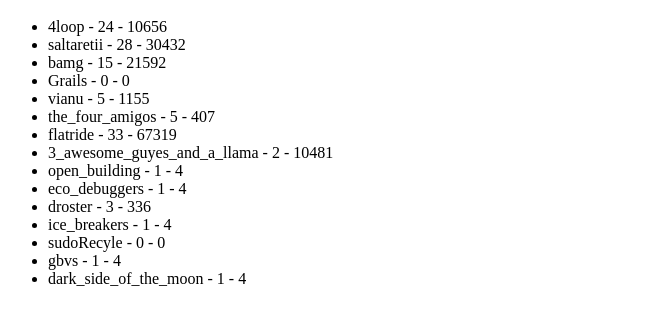
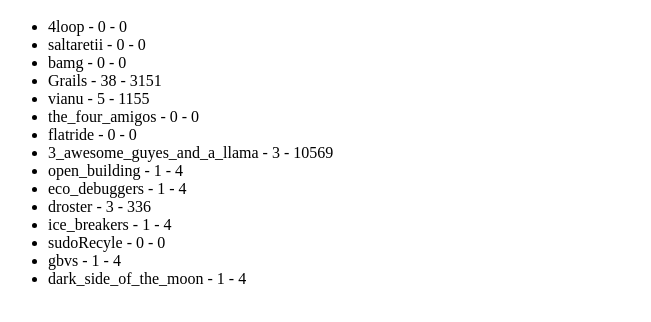
Before and after one commit to palcu/github_repo_ranking, a plain HTML site: page index.html in a window 1280 px wide. Shown: the part 48-370 px from the top of the page, without its empty margins (0-651 px from the left). Drawn offline with Linux system fonts and the light colour scheme.

Commit message:
change ranking

```diff
--- a/index.html
+++ b/index.html
@@ -1 +1 @@
-<html><body><h1>Facebook Hackathon - Number of commits</h1><ul><li>4loop - 24 - 10656</li><li>saltaretii - 28 - 30432</li><li>bamg - 15 - 21592</li><li>Grails - 0 - 0</li><li>vianu - 5 - 1155</li><li>the_four_amigos - 5 - 407</li><li>flatride - 33 - 67319</li><li>3_awesome_guyes_and_a_llama - 2 - 10481</li><li>open_building - 1 - 4</li><li>eco_debuggers - 1 - 4</li><li>droster - 3 - 336</li><li>ice_breakers - 1 - 4</li><li>sudoRecyle - 0 - 0</li><li>gbvs - 1 - 4</li><li>dark_side_of_the_moon - 1 - 4</li></ul></body></html>
+<html><body><h1>Facebook Hackathon - Number of commits</h1><ul><li>4loop - 0 - 0</li><li>saltaretii - 0 - 0</li><li>bamg - 0 - 0</li><li>Grails - 38 - 3151</li><li>vianu - 5 - 1155</li><li>the_four_amigos - 0 - 0</li><li>flatride - 0 - 0</li><li>3_awesome_guyes_and_a_llama - 3 - 10569</li><li>open_building - 1 - 4</li><li>eco_debuggers - 1 - 4</li><li>droster - 3 - 336</li><li>ice_breakers - 1 - 4</li><li>sudoRecyle - 0 - 0</li><li>gbvs - 1 - 4</li><li>dark_side_of_the_moon - 1 - 4</li></ul></body></html>
```
